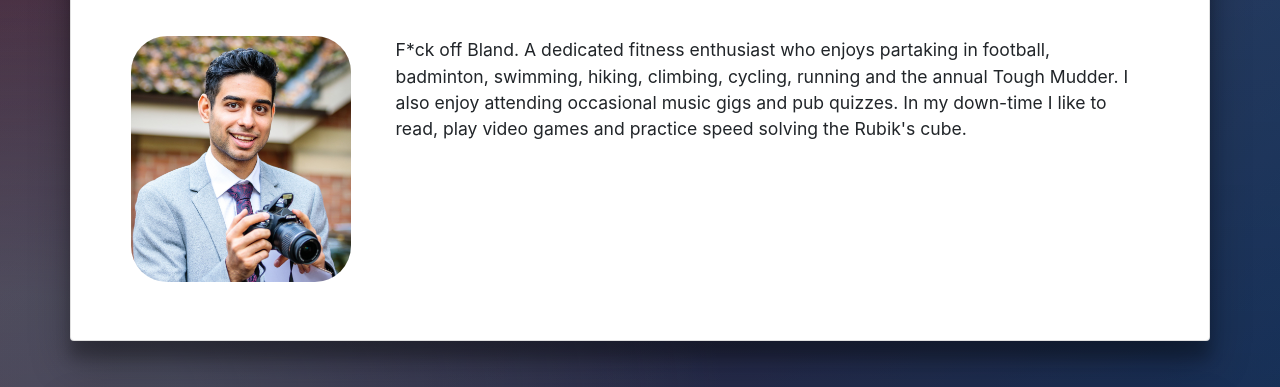
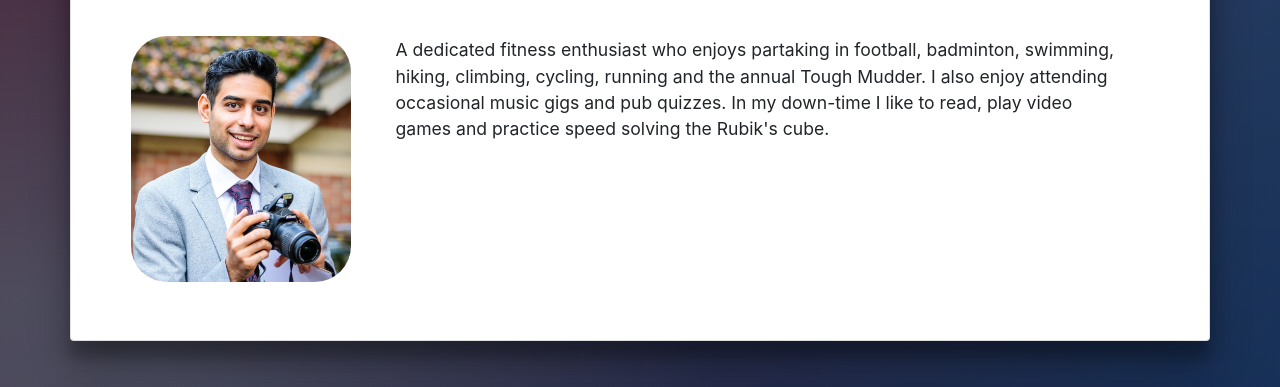
Before and after one commit to SamRaha/Portfolio-Website, a website: page dist/index.html in a window 1280 px wide. Shown: the part 394-781 px from the top of the page. Drawn offline with nearby package versions, Linux system fonts and the light colour scheme.

Commit message:
spell checked

```diff
--- a/dist/index.html
+++ b/dist/index.html
@@ -75,7 +75,7 @@
                                 <p><img src="./assets/profile.jpg" class="img-responsive" alt=""></p>
                             </div>
                             <div class="box-2">
-                                <p>F*ck off Bland. A dedicated fitness enthusiast who enjoys partaking in football, badminton, swimming, hiking, climbing, cycling, running and the annual Tough Mudder. I also enjoy attending occasional music gigs and pub quizzes. In my down-time I like to read, play video games and practice speed solving the Rubik's cube.</p>
+                                <p>A dedicated fitness enthusiast who enjoys partaking in football, badminton, swimming, hiking, climbing, cycling, running and the annual Tough Mudder. I also enjoy attending occasional music gigs and pub quizzes. In my down-time I like to read, play video games and practice speed solving the Rubik's cube.</p>
                             </div>
                             </div>
                             </div>
```
